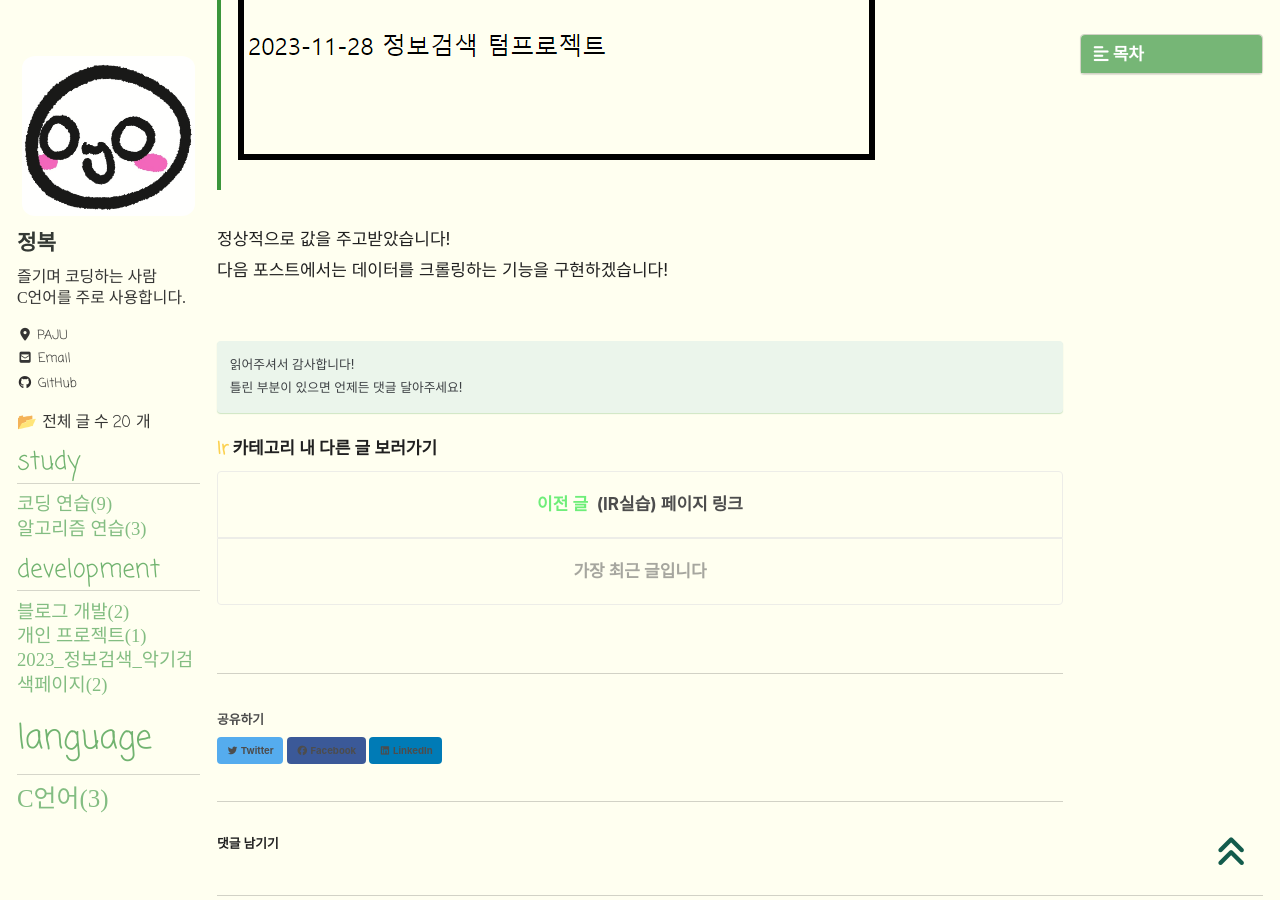
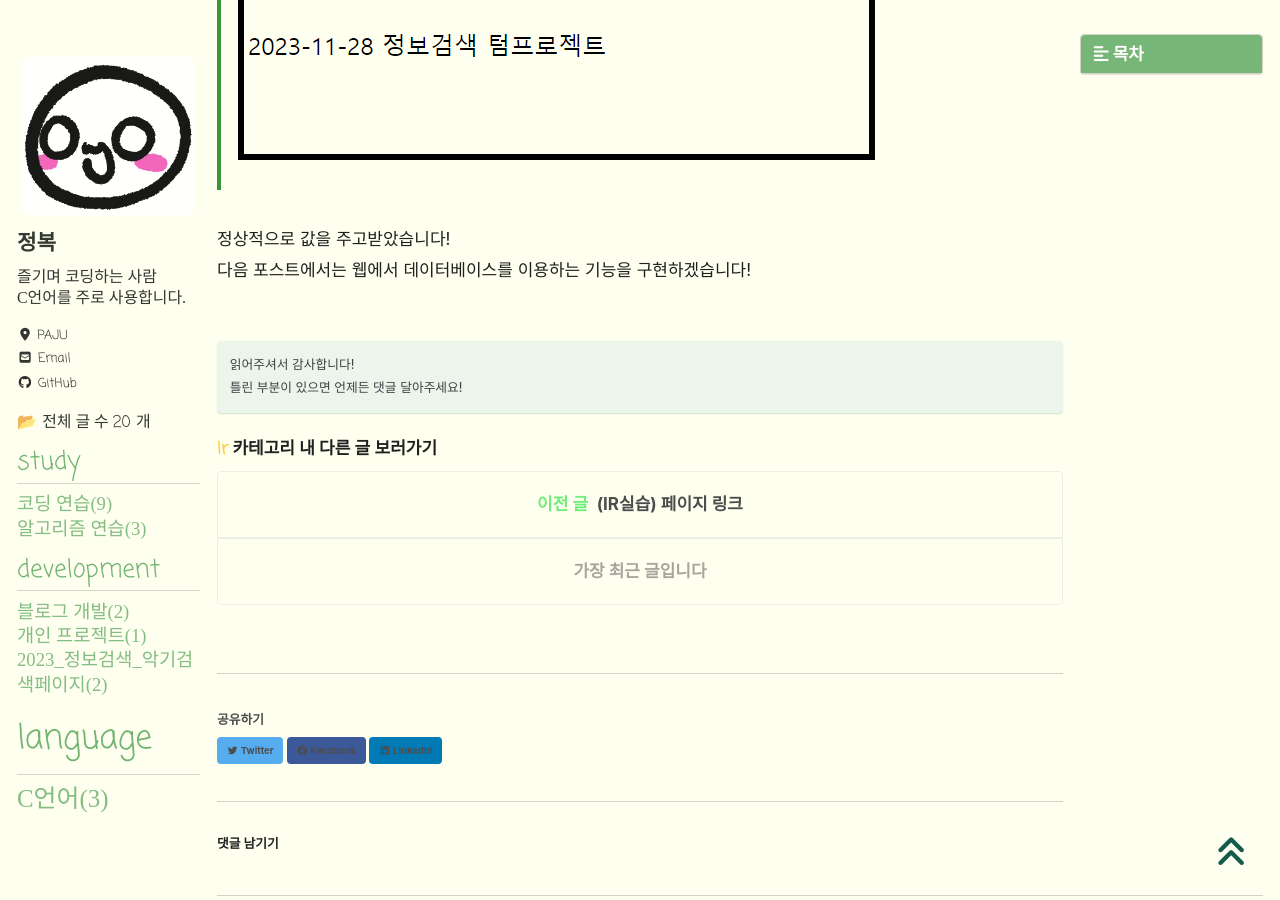
Before and after one commit to JBL28/jbl28.github.io, a Jekyll site: the page built from _posts/Ir/2023-11-27-01. href로 정보 주고받기.md, in a window 1280 px wide and 900 px high, scrolled down 3721 px. Built offline with Jekyll 4.4.1, drawn with Linux system fonts in a browser that asks for light colours; cached includes are drawn as plain includes; nearby versions of some CDN libraries; some web fonts are replaced; comment, search, counter and statistics services are not loaded.

Commit message:
Update 2023-11-27-01. href로 정보 주고받기.md

```diff
--- a/_posts/Ir/2023-11-27-01. href로 정보 주고받기.md
+++ b/_posts/Ir/2023-11-27-01. href로 정보 주고받기.md
@@ -124,7 +124,7 @@ returnQuery();
 <br><br>
 
 정상적으로 값을 주고받았습니다!<br>
-다음 포스트에서는 데이터를 크롤링하는 기능을 구현하겠습니다!<br><br>
+다음 포스트에서는 웹에서 데이터베이스를 이용하는 기능을 구현하겠습니다!<br><br>
 
 
 읽어주셔서 감사합니다! <br>틀린 부분이 있으면 언제든 댓글 달아주세요!
```
